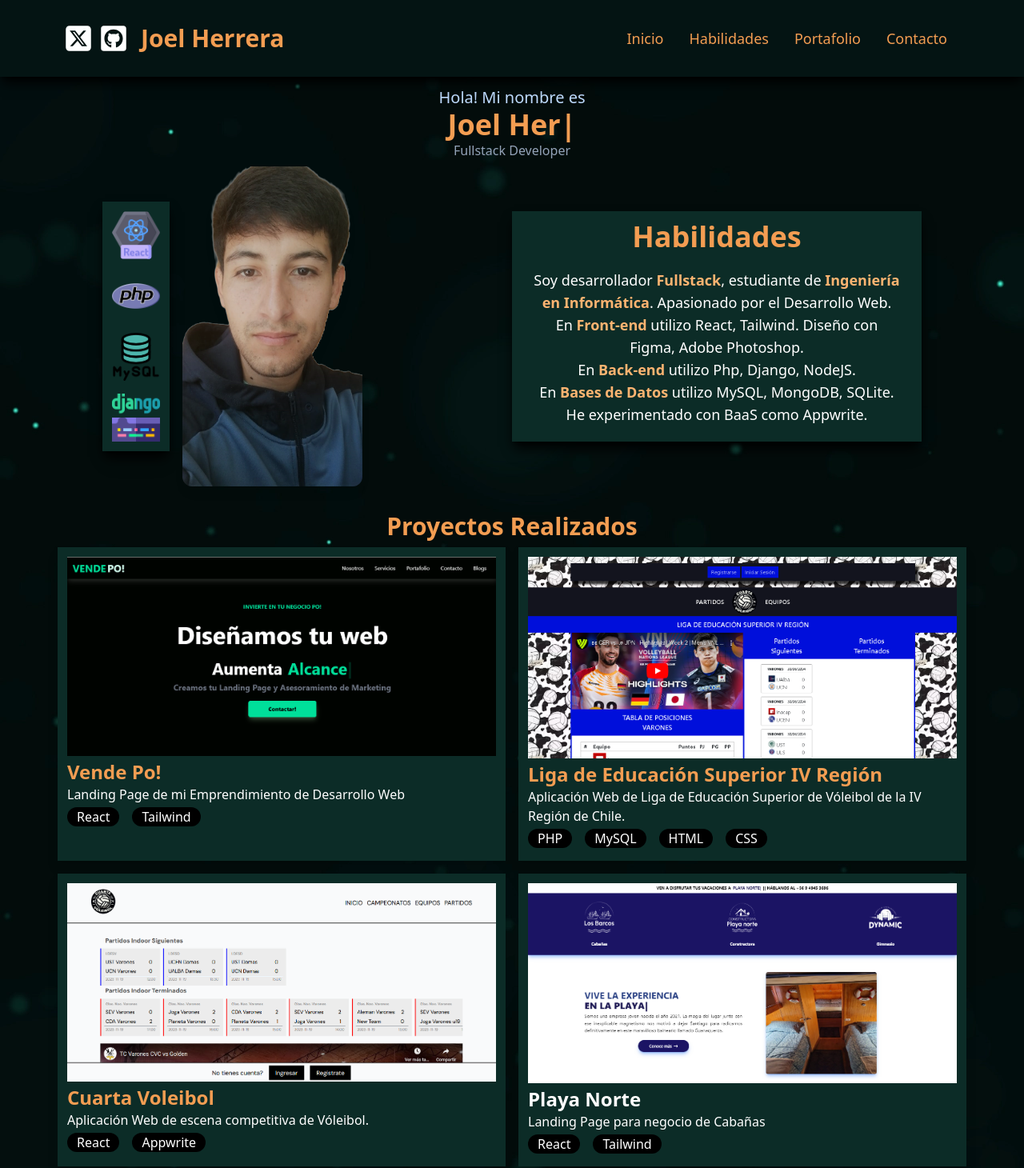
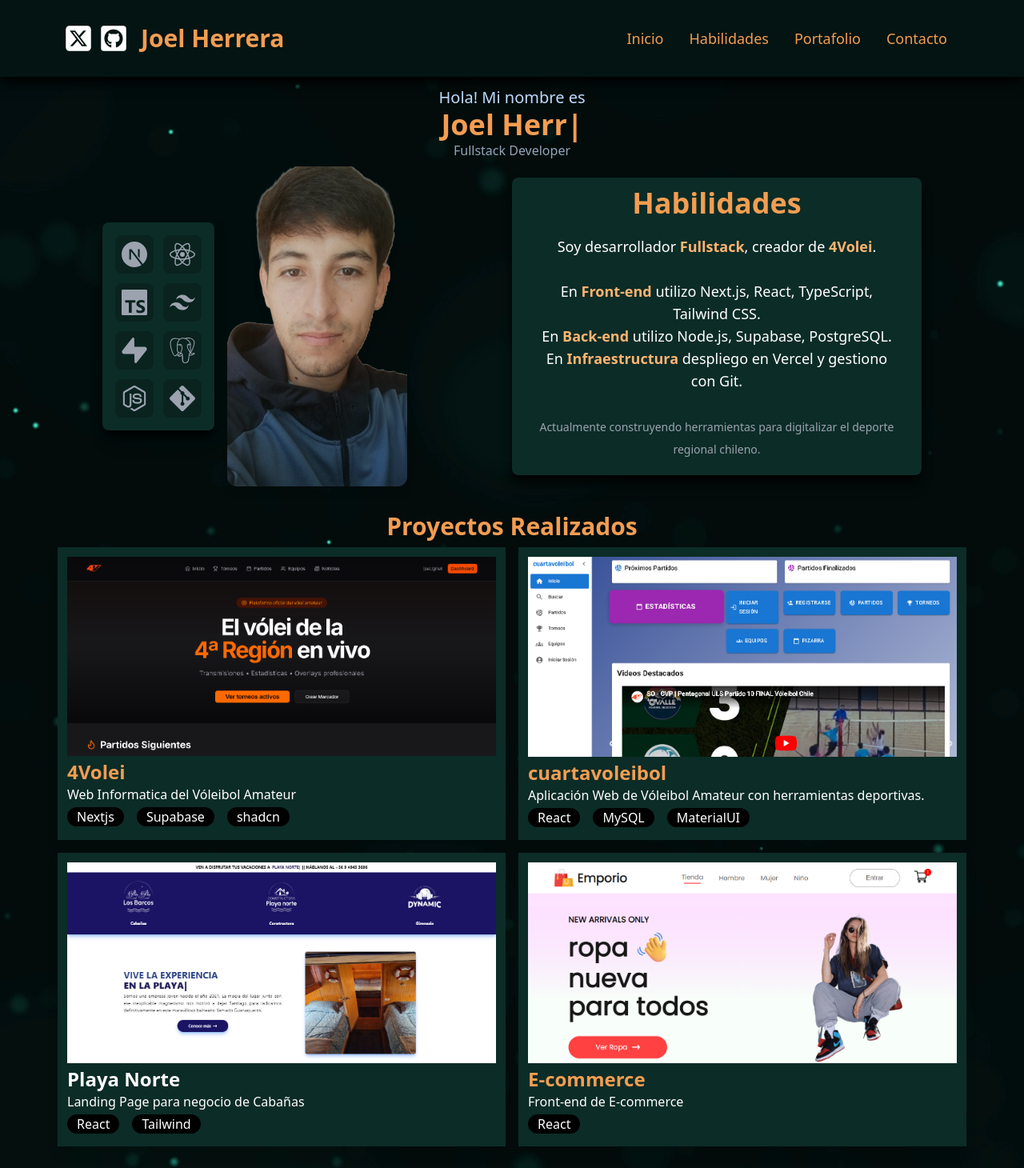
Before and after one commit to Joelherr09/portafolio, a React (Create React App) app: page / in a window 1280 px wide. Shown: the top 1460 px of the page at 80% size. Built offline with nearby package versions, Linux system fonts and the light colour scheme.

Commit message:
act anual

```diff
--- a/src/components/Footer.jsx
+++ b/src/components/Footer.jsx
@@ -14,7 +14,7 @@ const Footer = () => {
                 <a href="https://twitter.com/joelherr09" target="_blank" rel="noreferrer"><FaSquareXTwitter size={36} className='hover:scale-105 duration-300 hover:shadow-lg hover:shadow-orange-500/50 rounded-lg'/></a>
                 <a href="https://github.com/Joelherr09" target="_blank" rel="noreferrer"><FaGithubSquare size={36} className='hover:scale-105 duration-300 hover:shadow-lg hover:shadow-orange-500/50 rounded-lg'/></a>
             </div>
-            <p className='text-lg text-center py-4'>© 2024 Joel Dev</p>
+            <p className='text-lg text-center py-4'>© 2026 Joel Dev</p>
         </div>
     </div>
   )
--- a/src/components/Hero.jsx
+++ b/src/components/Hero.jsx
@@ -1,47 +1,81 @@
-import React from 'react'
-import Foto from '../assets/FotoPerfil1.png'
+import React from 'react';
+import Foto from '../assets/FotoPerfil1.png';
 import { ReactTyped } from "react-typed";
-
-import ReactLogo from '../assets/react.png'
-import Php from '../assets/php.png'
-import Mysql from '../assets/mysql.png'
-import Django from '../assets/django.png'
+import {
+  SiNextdotjs,
+  SiReact,
+  SiTypescript,
+  SiTailwindcss,
+  SiSupabase,
+  SiPostgresql,
+  SiNodedotjs,
+  SiGit
+} from 'react-icons/si';
 
 const Hero = () => {
+  const techIcons = [
+    { icon: SiNextdotjs, name: 'Next.js', color: 'hover:text-white' },
+    { icon: SiReact, name: 'React', color: 'hover:text-[#61DAFB]' },
+    { icon: SiTypescript, name: 'TypeScript', color: 'hover:text-[#3178C6]' },
+    { icon: SiTailwindcss, name: 'Tailwind', color: 'hover:text-[#06B6D4]' },
+    { icon: SiSupabase, name: 'Supabase', color: 'hover:text-[#3ECF8E]' },
+    { icon: SiPostgresql, name: 'PostgreSQL', color: 'hover:text-[#4169E1]' },
+    { icon: SiNodedotjs, name: 'Node.js', color: 'hover:text-[#339933]' },
+    { icon: SiGit, name: 'Git', color: 'hover:text-[#F05032]' },
+  ];
+
   return (
     <div id='habilidades' className='w-full mx-auto pt-[100px]'>
       <div className='mx-auto text-center py-2 text-white'>
         <h1 className='text-xl text-blue-200'>Hola! Mi nombre es</h1>
-            <h1 className='text-4xl font-bold text-[#f39d52]'>Joel <ReactTyped className=' font-bold' strings={['Herrera']} typeSpeed={120} backSpeed={140} loop /></h1>
+        <h1 className='text-4xl font-bold text-[#f39d52]'>
+          Joel <ReactTyped className='font-bold' strings={['Herrera']} typeSpeed={120} backSpeed={140} loop />
+        </h1>
         <p className='text-slate-400'>Fullstack Developer</p>
       </div>
 
-        <div className='md:flex md:w-[80%] w-full justify-center mx-auto md:mx-auto pb-4 '>
+      <div className='md:flex md:w-[80%] w-full justify-center mx-auto md:mx-auto pb-4'>
+        <div className='flex w-[90%] h-full gap-4 justify-center mx-auto md:justify-end md:flex-row-reverse'>
+          <img src={Foto} alt="Joel Herrera" className='max-h-[400px] opacity-85 drop-shadow-lg rounded-b-xl' />
 
-            <div className='flex w-[90%] h-full gap-4  justify-center mx-auto md:justify-end md:flex-row-reverse'>
-                <img src={Foto} alt="" className='max-h-[400px] opacity-85 drop-shadow-lg rounded-b-xl'/>
-                <div className='flex flex-col  bg-[#0c2c27] duration-300 hover:shadow-lg hover:shadow-orange-500/50 drop-shadow-lg gap-4 my-auto h-full items-center p-3 shadow-lg shadow-black'>
-                    <img src={ReactLogo} alt="" className='h-[60px] w-[60px]  hover:scale-105 duration-300'/>
-                    <img src={Php} alt="" className='h-[60px] w-[60px] hover:scale-105 duration-300'/>
-                    <img src={Mysql} alt="" className='h-[60px] w-[60px] hover:scale-105 duration-300'/>
-                    <img src={Django} alt="" className='h-[60px] w-[60px] hover:scale-105 duration-300'/>
+          {/* Columna de íconos de tecnologías */}
+          <div className='grid grid-cols-2 gap-3 bg-[#0c2c27] duration-300 hover:shadow-lg hover:shadow-orange-500/50 drop-shadow-lg p-4 my-auto shadow-lg shadow-black rounded-lg'>
+            {techIcons.map((tech, index) => (
+              <div
+                key={index}
+                className={`group relative flex items-center justify-center p-2 rounded-lg bg-black/20 hover:bg-black/40 transition-all duration-300 cursor-pointer`}
+              >
+                <tech.icon
+                  className={`w-8 h-8 text-gray-400 ${tech.color} transition-all duration-300 group-hover:scale-110`}
+                />
+                <span className="absolute -bottom-6 left-1/2 -translate-x-1/2 text-[10px] text-gray-400 opacity-0 group-hover:opacity-100 transition-opacity whitespace-nowrap">
+                  {tech.name}
+                </span>
               </div>
-            </div>
-            <div className='text-white w-[90%] mt-8 h-full mx-auto items-center md:my-auto duration-300 hover:shadow-lg hover:shadow-orange-500/50 bg-[#0c2c27] drop-shadow-lg shadow-lg shadow-black'>
-                <h1 className='text-4xl font-bold text-center py-3 text-[#f39d52]'>Habilidades</h1>
-                <div className=' w-[90%] mx-auto pb-3'>
-                    <p className='text-lg text-center py-2'>Soy desarrollador <strong className='text-[#ffb471]'>Fullstack</strong>, estudiante de <strong className='text-[#ffb471]'>Ingeniería en Informática</strong>. Apasionado por el Desarrollo Web. <br /> En <strong className='text-[#ffb471]'> Front-end</strong> utilizo React, Tailwind. Diseño con Figma, Adobe Photoshop. <br /> En <strong className='text-[#ffb471]'>Back-end</strong> utilizo Php, Django, NodeJS. <br /> En <strong className='text-[#ffb471]'>Bases de Datos</strong> utilizo MySQL, MongoDB, SQLite. He experimentado con BaaS como Appwrite.</p>
-
+            ))}
           </div>
         </div>
 
+        <div className='text-white w-[90%] mt-8 h-full mx-auto items-center md:my-auto duration-300 hover:shadow-lg hover:shadow-orange-500/50 bg-[#0c2c27] drop-shadow-lg shadow-lg shadow-black rounded-lg'>
+          <h1 className='text-4xl font-bold text-center py-3 text-[#f39d52]'>Habilidades</h1>
+          <div className='w-[90%] mx-auto pb-3'>
+            <p className='text-lg text-center py-2'>
+              Soy desarrollador <strong className='text-[#ffb471]'>Fullstack</strong>,
+              creador de <strong className='text-[#ffb471]'>4Volei</strong>. <br />
+              <br />
+              En <strong className='text-[#ffb471]'>Front-end</strong> utilizo Next.js, React, TypeScript, Tailwind CSS. <br />
+              En <strong className='text-[#ffb471]'>Back-end</strong> utilizo Node.js, Supabase, PostgreSQL. <br />
+              En <strong className='text-[#ffb471]'>Infraestructura</strong> despliego en Vercel y gestiono con Git. <br />
+              <br />
+              <span className='text-sm text-gray-400'>
+                Actualmente construyendo herramientas para digitalizar el deporte regional chileno.
+              </span>
+            </p>
           </div>
+        </div>
+      </div>
+    </div>
+  );
+};
 
-
-
-
-    </div>
-  )
-}
-
-export default Hero
+export default Hero;
--- a/src/components/Proyectos.jsx
+++ b/src/components/Proyectos.jsx
@@ -1,10 +1,9 @@
 import React from "react";
 
-import CVSS from "../assets/cvSS.webp";
-import Vendepo from "../assets/VendepoSS.webp";
+import volei from "../assets/4voleiSS.png";
 import Cabana from "../assets/SSCabana.webp";
 import Ecommerce from "../assets/SSEcommerce.webp";
-import LDES from "../assets/LDESSS.webp";
+import cuartavoleibol from "../assets/cuartavoleibolSS.png";
 
 const Proyectos = () => {
   return (
@@ -13,48 +12,35 @@ const Proyectos = () => {
       <div className="w-[90%] mx-auto text-white  p-2 flex flex-col gap-4 md:gap-4 md:grid md:grid-cols-2">
 
         <div className="bg-[#0c2c27] drop-shadow-lg  p-3 hover:shadow-lg hover:shadow-orange-500/50 duration-300 hover:bg-[#163f38]">
-          <a href="https://www.vendepo.cl/" target="_blank" rel="noreferrer">
-            <img src={Vendepo} alt="" />
+          <a href="https://4volei.vercel.app/" target="_blank" rel="noreferrer">
+            <img src={volei} alt="" />
             <div className="py-1">
-                <h4 className="text-2xl font-semibold text-[#f39d52]">Vende Po!</h4>
-                <p>Landing Page de mi Emprendimiento de Desarrollo Web</p>
+                <h4 className="text-2xl font-semibold text-[#f39d52]">4Volei</h4>
+                <p>Web Informatica del Vóleibol Amateur</p>
                 <div className="flex gap-4 pt-1">
-                    <p className="bg-black rounded-xl px-3">React</p>
-                    <p className="bg-black rounded-xl px-3">Tailwind</p>
+                    <p className="bg-black rounded-xl px-3">Nextjs</p>
+                    <p className="bg-black rounded-xl px-3">Supabase</p>
+                    <p className="bg-black rounded-xl px-3">shadcn</p>
                 </div>
             </div>
           </a>
         </div>
         <div className="bg-[#0c2c27] drop-shadow-lg  p-3 hover:shadow-lg hover:shadow-orange-500/50 duration-300 hover:bg-[#163f38]">
-          <a href="https://ldes.rf.gd/" target="_blank" rel="noreferrer">
-            <img src={LDES} alt="" />
+          <a href="https://cuartavoleibol.netlify.app/" target="_blank" rel="noreferrer">
+            <img src={cuartavoleibol} alt="" />
             <div className="py-1">
-                <h4 className="text-2xl font-semibold text-[#f39d52]">Liga de Educación Superior IV Región</h4>
-                <p>Aplicación Web de Liga de Educación Superior de Vóleibol de la IV Región de Chile.</p>
+                <h4 className="text-2xl font-semibold text-[#f39d52]">cuartavoleibol</h4>
+                <p>Aplicación Web de Vóleibol Amateur con herramientas deportivas.</p>
                 <div className="flex gap-4 pt-1">
-                    <p className="bg-black rounded-xl px-3">PHP</p>
+                    <p className="bg-black rounded-xl px-3">React</p>
                     <p className="bg-black rounded-xl px-3">MySQL</p>
-                    <p className="bg-black rounded-xl px-3">HTML</p>
-                    <p className="bg-black rounded-xl px-3">CSS</p>
+                    <p className="bg-black rounded-xl px-3">MaterialUI</p>
                 </div>
             </div>
           </a>
         </div>
         <div className="bg-[#0c2c27] drop-shadow-lg  p-3 hover:shadow-lg hover:shadow-orange-500/50 duration-300 hover:bg-[#163f38]">
-          <a href="https://www.cuartavoleibol.online/" target="_blank" rel="noreferrer">
-            <img src={CVSS} alt="" />
-            <div className="py-1">
-                <h4 className="text-2xl font-semibold text-[#f39d52]">Cuarta Voleibol</h4>
-                <p>Aplicación Web de escena competitiva de Vóleibol.</p>
-                <div className="flex gap-4 pt-1">
-                    <p className="bg-black rounded-xl px-3">React</p>
-                    <p className="bg-black rounded-xl px-3">Appwrite</p>
-                </div>
-            </div>
-          </a>
-        </div>
-        <div className="bg-[#0c2c27] drop-shadow-lg  p-3 hover:shadow-lg hover:shadow-orange-500/50 duration-300 hover:bg-[#163f38]">
-          <a href="https://programaconerick.site/" target="_blank" rel="noreferrer">
+          <a href="https://cabanacoq.netlify.app" target="_blank" rel="noreferrer">
             <img src={Cabana} alt="" />
             <div className="py-1">
                 <h4 className="text-2xl font-semibold text-[#f39d52]s">Playa Norte</h4>
```
Also changed, not shown: src/assets/4voleiSS.png (added), src/assets/cuartavoleibolSS.png (added). Lines whose indentation alone changed are shown as unchanged.
